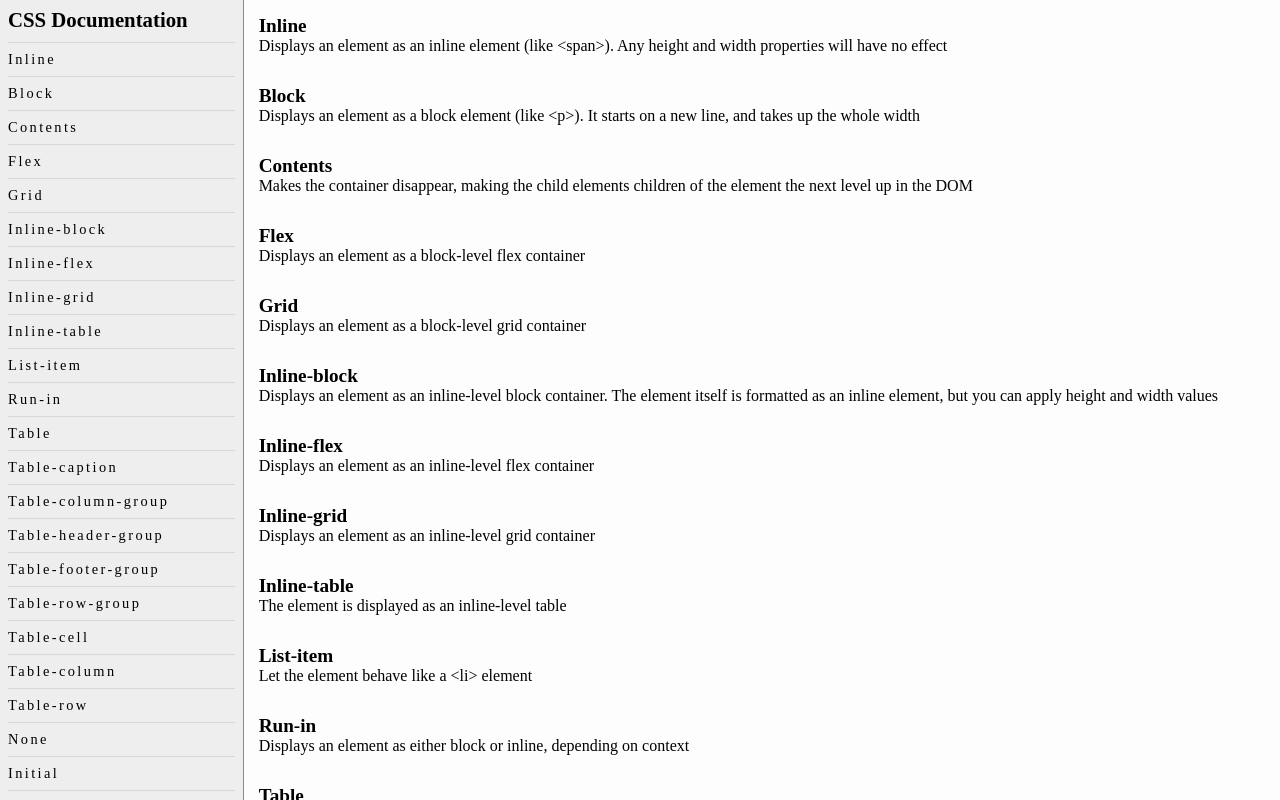
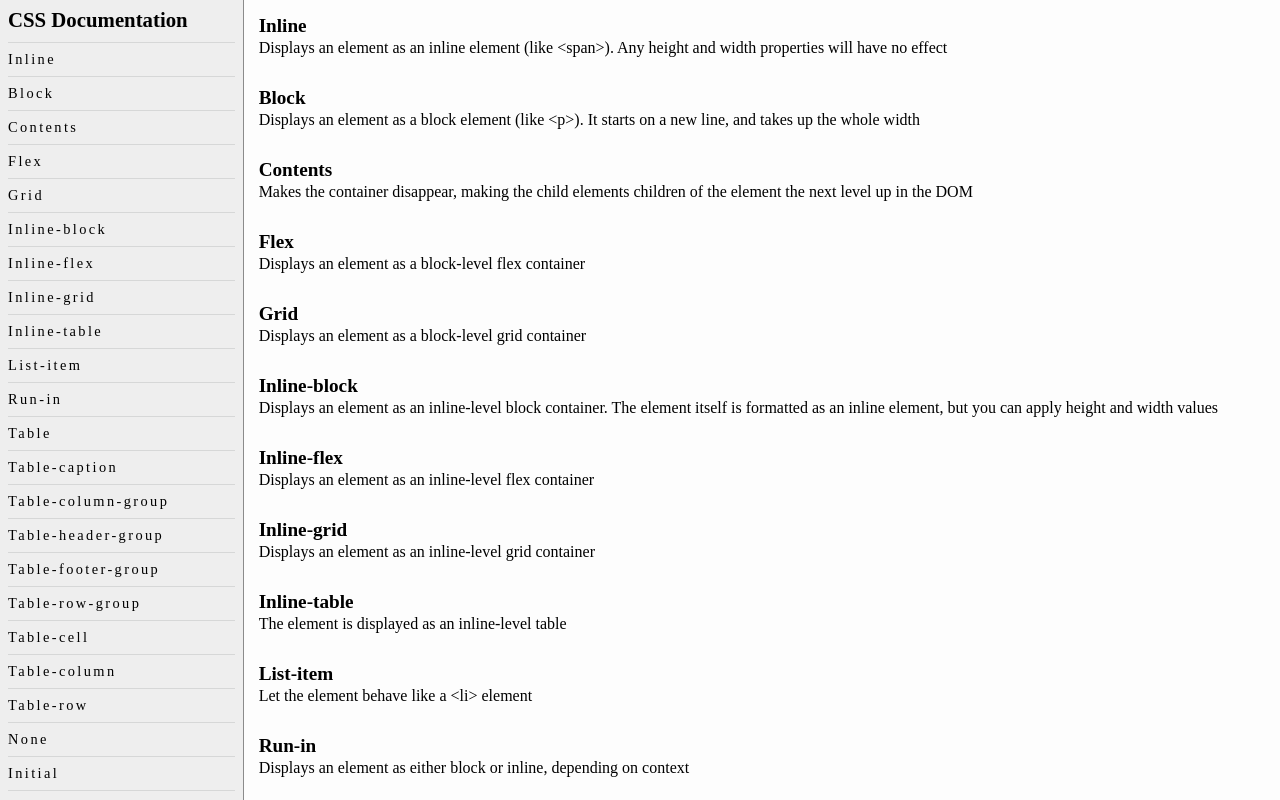
Before and after one commit to maksymmf/documentation-page, a plain HTML site: page index.html in a window 1280 px wide. Drawn offline with Linux system fonts and the light colour scheme.

Commit message:
h2 margin correct

```diff
--- a/scss/styles.scss
+++ b/scss/styles.scss
@@ -70,6 +70,7 @@ main {
     h2 {
         font-size: 1.2rem;
         font-family: 'Times New Roman', Times, serif;
+        margin-bottom: 2px;
 
         &:target {
             animation: target 1.5s;
```
Also changed, not shown: css/styles.css, 1 other file.
